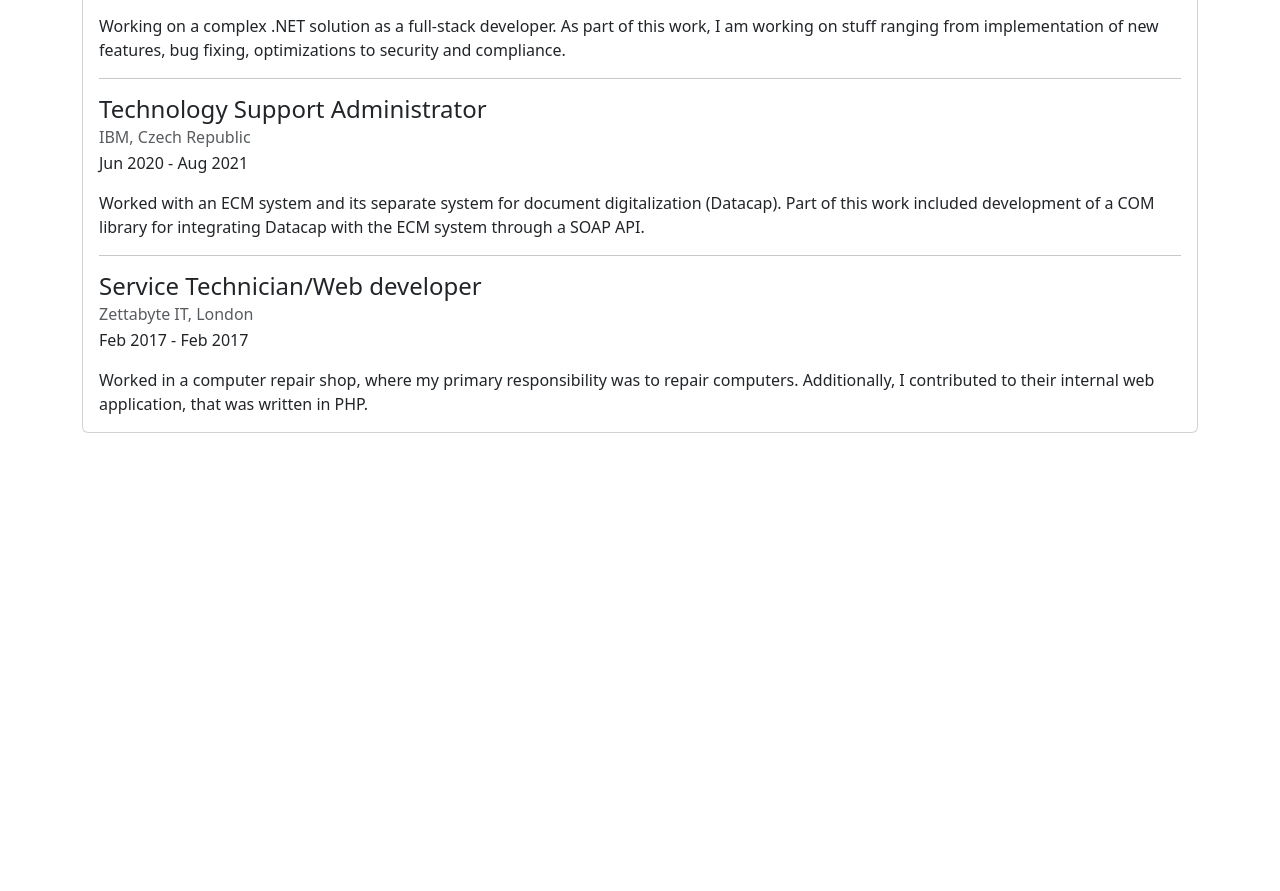
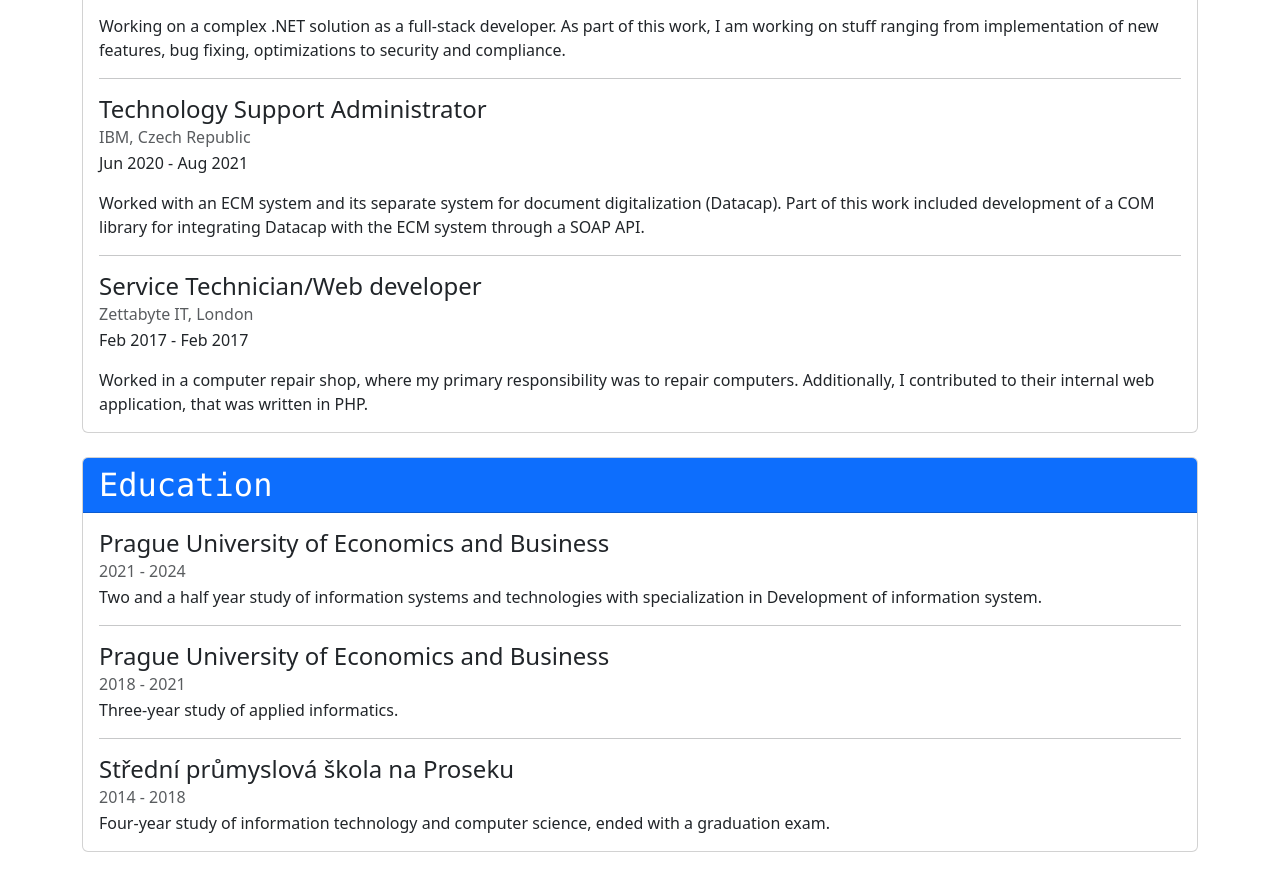
Before and after one commit to MichalMoudry/michalmoudry.github.io, a Jekyll site: the page built from index.html, in a window 1280 px wide and 900 px high, scrolled down 1691 px. Shown: the top 891 px of the window. Built offline with Jekyll 4.4.1, drawn with Linux system fonts in a browser that asks for light colours; before the commit the page ends 2172 px from its top, so only the background shows below that.

Commit message:
Finished edu page

```diff
--- /dev/null
+++ b/_includes/education.html
@@ -0,0 +1,27 @@
+<div class="card-header text-bg-primary">
+    <h2 class="font-monospace mb-0">Education</h2>
+</div>
+<div class="card-body">
+    <h3 class="card-title fs-4">Prague University of Economics and Business</h3>
+    <h4 class="card-subtitle fs-6 mb-1 text-body-secondary">2021 - 2024</h4>
+    <p class="card-text">
+        Two and a half year study of information systems and
+        technologies with specialization in Development of
+        information system.
+    </p>
+
+    <hr class="border-dashed" />
+
+    <h3 class="card-title fs-4">Prague University of Economics and Business</h3>
+    <h4 class="card-subtitle fs-6 mb-1 text-body-secondary">2018 - 2021</h4>
+    <p class="card-text">Three-year study of applied informatics.</p>
+
+    <hr class="border-dashed" />
+
+    <h3 class="card-title fs-4">Střední průmyslová škola na Proseku</h3>
+    <h4 class="card-subtitle fs-6 mb-1 text-body-secondary">2014 - 2018</h4>
+    <p class="card-text">
+        Four-year study of information technology and computer science,
+        ended with a graduation exam.
+    </p>
+</div>
--- a/index.html
+++ b/index.html
@@ -54,6 +54,10 @@ layout: default
             <div class="card mt-4">
                 {% include workexperiences.html %}
             </div>
+
+            <div class="card mt-4">
+                {% include education.html %}
+            </div>
         </div>
     </div>
 </div>
```
